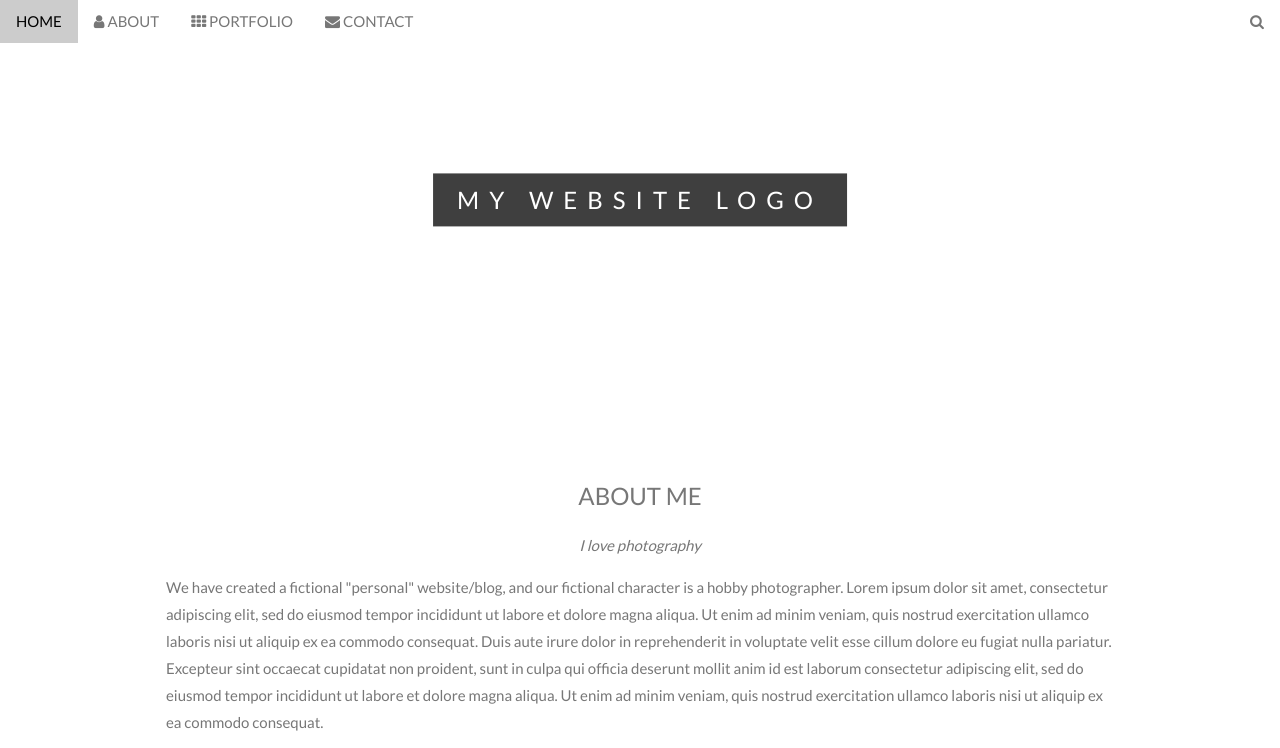
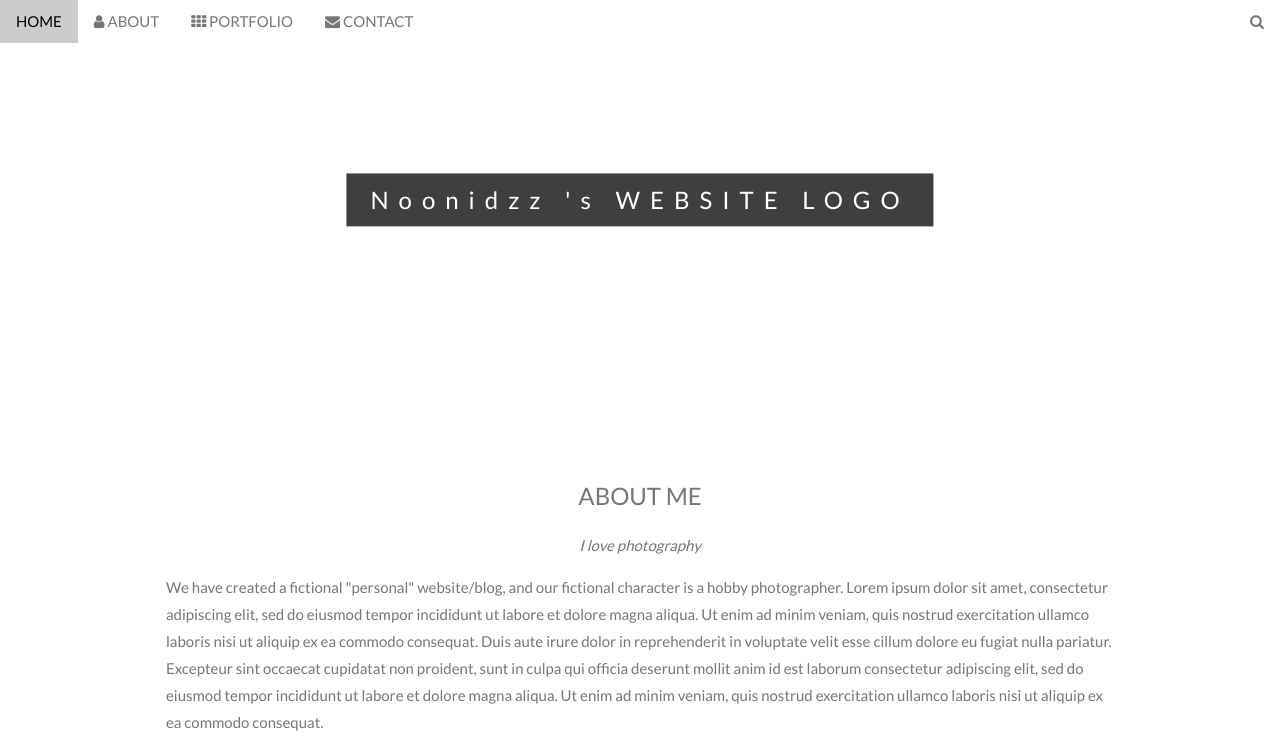
Before and after one commit to Noonidzz/Noonidzz.github.io, a plain HTML site: page index.html in a window 1280 px wide. Shown: the top 748 px of the page. Drawn offline with nearby package versions, Linux system fonts and the light colour scheme.

Commit message:
Update index.html

```diff
--- a/index.html
+++ b/index.html
@@ -82,7 +82,7 @@ body, html {
 <!-- First Parallax Image with Logo Text -->
 <div class="bgimg-1 w3-display-container w3-opacity-min" id="home">
   <div class="w3-display-middle" style="white-space:nowrap;">
-    <span class="w3-center w3-padding-large w3-black w3-xlarge w3-wide w3-animate-opacity">MY <span class="w3-hide-small">WEBSITE</span> LOGO</span>
+    <span class="w3-center w3-padding-large w3-black w3-xlarge w3-wide w3-animate-opacity">Noonidzz 's <span class="w3-hide-small">WEBSITE</span> LOGO</span>
   </div>
 </div>
 
```
